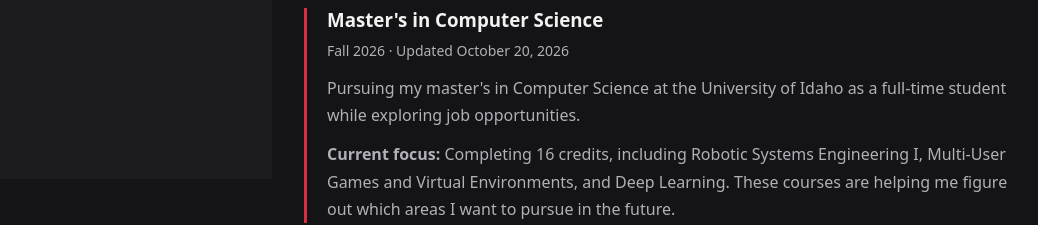
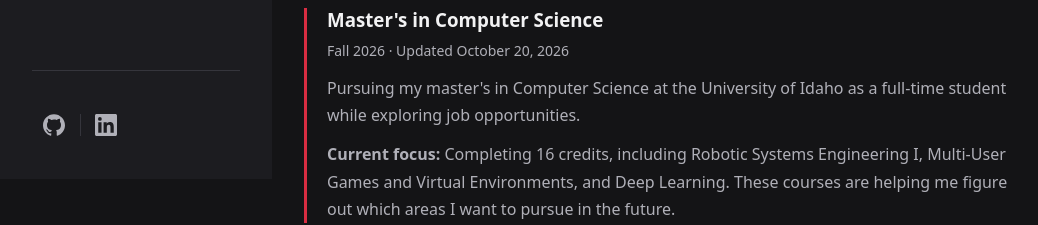
Before and after one commit to NotElJesus/noteljesus.github.io, a plain HTML site: page index.html in a window 1280 px wide. Shown: the part 621-846 px from the top of the page, without its empty margins (0-1038 px from the left). Drawn offline with Linux system fonts and the light colour scheme.

Commit message:
Added External site Icon to the sidebar

```diff
--- a/assets/css/styles.css
+++ b/assets/css/styles.css
@@ -39,6 +39,10 @@
 .sidebar {
     background-color: var(--surface);
     padding: 2rem;
+
+    display: flex;
+    flex-direction: column;
+    gap: 0;
 }
 
 .site-name {
@@ -58,6 +62,53 @@
     flex-shrink: 0;
     border-radius: 50%;
     object-fit: cover;
+}
+
+/* Social profile links at the bottom of the sidebar */
+.social-links {
+    display: flex;
+    gap: 0.5rem;
+    margin-top: auto;
+    padding-top: 2rem;
+    border-top: 1px solid var(--border);
+}
+
+.social-links a {
+    display: inline-flex;
+    align-items: center;
+    justify-content: center;
+
+    width: 44px;
+    height: 44px;
+    border-radius: 0.4rem;
+
+    color: var(--text-muted);
+    text-decoration: none;
+}
+
+.social-links a:hover {
+    color: var(--accent);
+    background-color: var(--background);
+}
+
+.social-links svg {
+    width: 22px;
+    height: 22px;
+    fill: currentColor;
+}
+
+.social-links a + a {
+    position: relative;
+}
+
+.social-links a + a::before {
+    content: "";
+    position: absolute;
+    left: -0.25rem;
+    top: 25%;
+    height: 50%;
+    width: 1px;
+    background-color: var(--border);
 }
 
 main {
@@ -287,6 +338,10 @@
     h1 {
         font-size: 2rem;
     }
+
+    .social-links {
+        margin-top: 2rem;
+    }
 }
 
 @media (min-width: 75rem) {
--- a/index.html
+++ b/index.html
@@ -27,6 +27,22 @@
                 <li><a href="/contact/">Contact</a></li>
             </ul>
         </nav>
+
+        <div class="social-links">
+            <a href="https://github.com/NotElJesus" target="_blank" rel="noopener noreferrer" aria-label="GitHub profile">
+                <svg viewBox="0 0 24 24" aria-hidden="true" focusable="false">
+                    <path
+                        d="M12 .297C5.37.297 0 5.67 0 12.297c0 5.303 3.438 9.8 8.205 11.385.6.113.82-.258.82-.577 0-.285-.01-1.04-.015-2.04-3.338.724-4.043-1.61-4.043-1.61-.546-1.387-1.333-1.756-1.333-1.756-1.09-.745.083-.729.083-.729 1.205.084 1.838 1.237 1.838 1.237 1.07 1.835 2.807 1.305 3.492.998.108-.776.418-1.305.762-1.605-2.665-.305-5.467-1.334-5.467-5.931 0-1.31.469-2.381 1.236-3.221-.124-.303-.536-1.524.117-3.176 0 0 1.008-.322 3.301 1.23a11.52 11.52 0 0 1 3.003-.404c1.02.005 2.047.138 3.006.404 2.291-1.552 3.297-1.23 3.297-1.23.655 1.652.243 2.873.119 3.176.77.84 1.235 1.911 1.235 3.221 0 4.609-2.807 5.624-5.479 5.921.43.372.823 1.102.823 2.222 0 1.606-.015 2.898-.015 3.293 0 .322.216.694.825.576C20.565 22.092 24 17.597 24 12.297c0-6.627-5.373-12-12-12" />
+                </svg>
+            </a>
+
+            <a href="https://www.linkedin.com/in/jesusperalta369/" target="_blank" rel="noopener noreferrer" aria-label="LinkedIn profile">
+                <svg viewBox="0 0 24 24" aria-hidden="true" focusable="false">
+                    <path
+                        d="M20.447 20.452h-3.554v-5.569c0-1.328-.027-3.037-1.852-3.037-1.853 0-2.136 1.445-2.136 2.939v5.667H9.351V9h3.414v1.561h.049c.476-.9 1.637-1.85 3.37-1.85 3.601 0 4.267 2.37 4.267 5.455v6.286zM5.337 7.433a2.062 2.062 0 1 1 0-4.124 2.062 2.062 0 0 1 0 4.124zm1.782 13.019H3.555V9h3.564v11.452zM22.225 0H1.771C.792 0 0 .774 0 1.729v20.542C0 23.227.792 24 1.771 24h20.451C23.2 24 24 23.227 24 22.271V1.729C24 .774 23.2 0 22.222 0h.003z" />
+                </svg>
+            </a>
+        </div>
     </header>
 
     <main>
```
